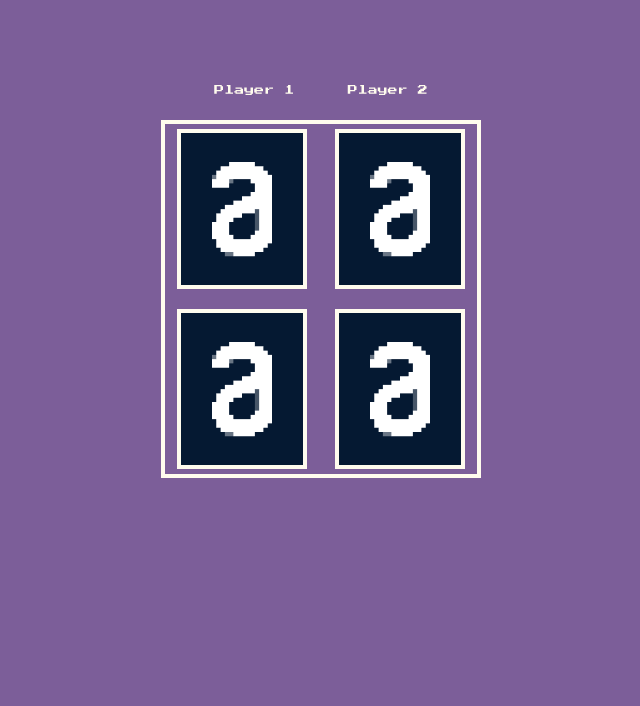
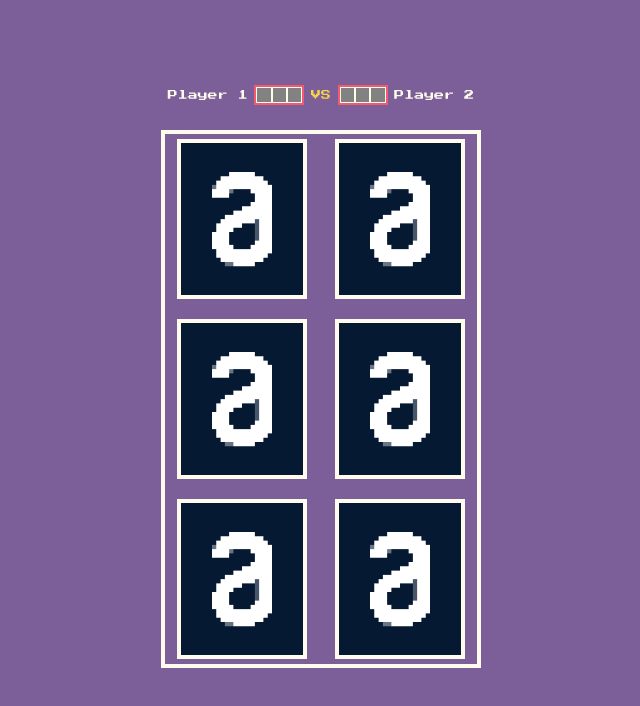
Before and after one commit to ricbatera/jogo-memoria-curso-marco-bruno, a website built with Vite: page index.html in a window 1280 px wide. Shown: the whole page, without its empty margins (319-959 px from the left). Built offline with nearby package versions, Linux system fonts and the light colour scheme.

Commit message:
criado pontos jogador

```diff
--- a/main.js
+++ b/main.js
@@ -8,7 +8,7 @@ const $root = document.querySelector('#root');
 
 $root.insertAdjacentHTML('beforeend',`
     ${ScoreBoard()}
-    ${ BoardGame(4)}
+    ${ BoardGame(6)}
 `);
 
 const $cards = document.querySelectorAll('.card-front-back');
--- a/src/components/PontosJogador/index.js
+++ b/src/components/PontosJogador/index.js
@@ -0,0 +1,13 @@
+import './style.css';
+
+function PontosJogador(){
+    return /*html*/`
+        <div class="pontos-jogador">
+            <div class="ponto ponto1"></div>
+            <div class="ponto ponto2"></div>
+            <div class="ponto ponto3"></div>
+        </div>
+    `
+}
+
+export default PontosJogador;
--- /dev/null
+++ b/src/components/PontosJogador/style.css
@@ -0,0 +1,14 @@
+.pontos-jogador{
+    box-sizing: border-box;
+    height: 20px;
+    width: 50px;
+    border: 2px solid var(--color-flery-rose);
+    display: flex;
+}
+
+.ponto{
+    height: 14px;
+    width: 14px;
+    border: 1px solid var(--color-floral-white);
+    background-color: var(--color-old-oliver);
+}
--- a/src/objects/ScoreBoard/index.js
+++ b/src/objects/ScoreBoard/index.js
@@ -1,10 +1,14 @@
 import './style.css'
 import PlayerName from '../../components/PlayerName';
+import PontosJogador from '../../components/PontosJogador';
 
 function ScoreBoard(){
     return /*html*/`
     <section class="score-board">
         ${PlayerName('Player 1')}
+        ${PontosJogador()}
+        <span style="color: var(--color-sandstorm);">VS</span>
+        ${PontosJogador()}
         ${PlayerName('Player 2')}
     </section>
     `
--- a/src/objects/ScoreBoard/style.css
+++ b/src/objects/ScoreBoard/style.css
@@ -1,5 +1,6 @@
 .score-board{
     display: flex;
     justify-content: space-evenly;
+    align-items: center;
     padding: 25px 0;
 }
--- a/src/styles/settings/colors.css
+++ b/src/styles/settings/colors.css
@@ -3,5 +3,7 @@
     --color-pomb-and-power: #7c5e99;
     --color-floral-white: #fffcee;
     --color-flery-rose: #F25A70;
-
+    --color-old-oliver: #828282;
+    --color-mantis: #62C370;
+    --color-sandstorm: #F5D547;
 }
```
Also changed, not shown: src/img/IconArrowDown.png (added).
